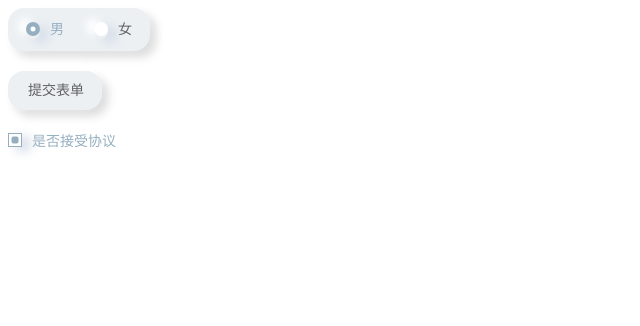
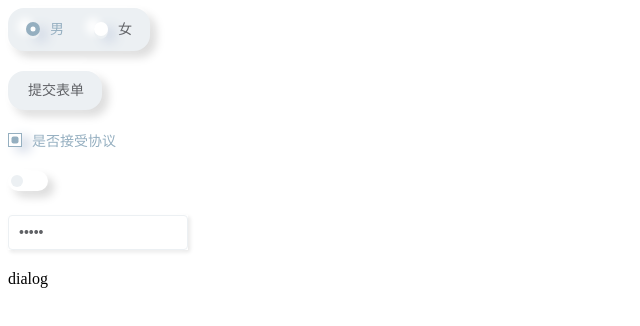
Before and after one commit to alfalfaw/parrot-ui, a Vue app: page / in a window 1280 px wide. Shown: the top 326 px of the page, without its empty margins (0-640 px from the left). Built offline with nearby package versions, Linux system fonts and the light colour scheme; a small style sheet from the web is missing.

Commit message:
add switch and input

```diff
--- a/public/index.html
+++ b/public/index.html
@@ -5,7 +5,7 @@
     <meta http-equiv="X-UA-Compatible" content="IE=edge" />
     <meta name="viewport" content="width=device-width,initial-scale=1.0" />
     <link rel="icon" href="<%= BASE_URL %>favicon.ico" />
-    <link rel="stylesheet" href="//at.alicdn.com/t/font_1965374_nquo5ytf2af.css" />
+    <link rel="stylesheet" href="//at.alicdn.com/t/font_1965374_8vi8vzn45kx.css" />
     <title><%= htmlWebpackPlugin.options.title %></title>
   </head>
   <body>
--- a/src/App.vue
+++ b/src/App.vue
@@ -11,6 +11,11 @@
     <pt-checkbox v-model="status" checked-value="accepted" unchecked-value="not_accepted" label="是否接受协议"></pt-checkbox>
 
     <div class="divider"></div>
+    <pt-switch v-model="switch1" checked-value="accepted" unchecked-value="not_accepted"></pt-switch>
+    <div class="divider"></div>
+    <pt-input showPassword clearable v-model="inputVal" type="password"></pt-input>
+    <div class="divider"></div>
+    <pt-dialog></pt-dialog>
   </div>
 </template>
 
@@ -21,7 +26,9 @@ export default {
   data() {
     return {
       gender: '1',
-      status: 'accepted'
+      status: 'accepted',
+      switch1: 'not_accepted',
+      inputVal: '请输入内容'
     }
   },
   methods: {
--- a/src/components/button.vue
+++ b/src/components/button.vue
@@ -81,6 +81,7 @@ export default {
   border-radius: 4px;
   box-shadow: -6px -6px 14px rgba(255, 255, 255, 0.7), -6px -6px 10px rgba(255, 255, 255, 0.5), 6px 6px 8px rgba(255, 255, 255, 0.075),
     6px 6px 10px rgba(0, 0, 0, 0.15);
+  transition: 0.65s;
 
   &:hover {
     box-shadow: -2px -2px 6px rgba(255, 255, 255, 0.6), -2px -2px 4px rgba(255, 255, 255, 0.4), 2px 2px 2px rgba(255, 255, 255, 0.05),
--- a/src/components/checkbox.vue
+++ b/src/components/checkbox.vue
@@ -41,9 +41,9 @@ export default {
     }
   },
   created() {
-    console.log(this.value)
-    console.log(this.checkedValue)
-    console.log(this.uncheckedValue)
+    // console.log(this.value)
+    // console.log(this.checkedValue)
+    // console.log(this.uncheckedValue)
   },
   methods: {}
 }
--- /dev/null
+++ b/src/components/dialog.vue
@@ -0,0 +1,16 @@
+<template>
+  <div class="pt-dialog">
+    dialog
+  </div>
+</template>
+
+<script>
+export default {
+  name: 'PtDialog'
+}
+</script>
+
+<style lang="scss" scoped>
+.pt-dialog {
+}
+</style>
--- /dev/null
+++ b/src/components/input.vue
@@ -0,0 +1,136 @@
+<template>
+  <div class="pt-input" :class="{ 'pt-input--suffix': showSuffix, 'is-value': !!this.value }">
+    <input
+      class="pt-input__inner"
+      :class="{ 'is-disabled': disabled }"
+      :placeholder="placeholder"
+      :type="type === 'password' ? (passwordVisible ? 'text' : 'password') : 'text'"
+      :disabled="disabled"
+      :value="value"
+      @input="$emit('input', $event.target.value)"
+    />
+    <span class="pt-input__suffix" v-if="showSuffix">
+      <i
+        v-if="clearable && this.value"
+        class="pt-input__icon iconfont icon-close"
+        @click="
+          $emit('input', '')
+          passwordVisible = false
+        "
+      ></i>
+      <i
+        v-if="showPassword && type === 'password'"
+        class="pt-input__icon iconfont icon-eye_protection"
+        @click="passwordVisible = !passwordVisible"
+      ></i>
+    </span>
+  </div>
+</template>
+
+<script>
+export default {
+  name: 'PtInput',
+  props: {
+    value: null,
+    showSuffix: {
+      type: Boolean,
+      default: true
+    },
+    showPassword: {
+      type: Boolean,
+      default: false
+    },
+
+    clearable: {
+      type: Boolean,
+      default: false
+    },
+    disabled: {
+      type: Boolean,
+      default: false
+    },
+    placeholder: {
+      type: String,
+      default: ''
+    },
+    type: {
+      type: String,
+      default: 'text'
+    }
+  },
+  data() {
+    return {
+      passwordVisible: false
+    }
+  },
+  computed: {},
+  created() {
+    console.log(this.showPassword)
+    console.log(this.clearable)
+    console.log(this.value)
+  }
+}
+</script>
+
+<style lang="scss" scoped>
+.pt-input {
+  width: 180px;
+  position: relative;
+  font-size: 14px;
+  display: inline-block;
+
+  box-shadow: -6px -6px 14px rgba(255, 255, 255, 0.7), -6px -6px 10px rgba(255, 255, 255, 0.5), 6px 6px 8px rgba(255, 255, 255, 0.075),
+    6px 6px 10px rgba(0, 0, 0, 0.15);
+  transition: 0.65s;
+  &:hover {
+    box-shadow: -2px -2px 6px rgba(255, 255, 255, 0.6), -2px -2px 4px rgba(255, 255, 255, 0.4), 2px 2px 2px rgba(255, 255, 255, 0.05),
+      2px 2px 4px rgba(0, 0, 0, 0.1);
+  }
+  &.is-value {
+    box-shadow: -2px -2px 6px rgba(255, 255, 255, 0.6), -2px -2px 4px rgba(255, 255, 255, 0.4), 2px 2px 2px rgba(255, 255, 255, 0.05),
+      2px 2px 4px rgba(0, 0, 0, 0.1);
+  }
+
+  .pt-input__inner {
+    cursor: pointer;
+    -webkit-appearance: none;
+    border-radius: 4px;
+    border: 1px solid #ecf0f3;
+    box-sizing: border-box;
+    color: #606266;
+    font-size: inherit;
+    height: 35px;
+    line-height: 35px;
+    outline: none;
+    padding: 0 10px;
+    width: 100%;
+    &:focus {
+      outline: none;
+      border-color: #95afc0;
+    }
+
+    &.is-disabled {
+      background: #ecf0f3;
+      color: #c0c4cc;
+      cursor: not-allowed;
+    }
+  }
+  .pt-input__suffix {
+    position: absolute;
+    height: 100%;
+    right: 10px;
+    top: 0;
+    line-height: 35px;
+    transition: 0.65s;
+    i {
+      color: #c0c4cc;
+      font-size: 14px;
+      cursor: pointer;
+      transition: color 0.2s cubic-bezier(0.645, 0.045, 0.355, 1);
+      &:hover {
+        color: #95afc0;
+      }
+    }
+  }
+}
+</style>
--- a/src/components/radio-group.vue
+++ b/src/components/radio-group.vue
@@ -28,6 +28,7 @@ export default {
   // box-shadow: 20px 20px 60px #d1d9e6, -20px -20px 60px #d1d9e6;
   box-shadow: -6px -6px 14px rgba(255, 255, 255, 0.7), -6px -6px 10px rgba(255, 255, 255, 0.5), 6px 6px 8px rgba(255, 255, 255, 0.075),
     6px 6px 10px rgba(0, 0, 0, 0.15);
+  transition: 0.65s;
   &:hover {
     box-shadow: -2px -2px 6px rgba(255, 255, 255, 0.6), -2px -2px 4px rgba(255, 255, 255, 0.4), 2px 2px 2px rgba(255, 255, 255, 0.05),
       2px 2px 4px rgba(0, 0, 0, 0.1);
--- /dev/null
+++ b/src/components/switch.vue
@@ -0,0 +1,116 @@
+<template>
+  <div class="pt-switch" :class="{ 'is-checked': checked }">
+    <span class="pt-switch__input">
+      <span class="pt-switch__inner"></span>
+      <input type="checkbox" class="pt-switch__original" v-model="model" />
+    </span>
+  </div>
+</template>
+
+<script>
+export default {
+  watch: {
+    value(newVal) {
+      console.log(newVal)
+    }
+  },
+  name: 'PtSwitch',
+  props: {
+    label: {
+      type: String,
+      default: ''
+    },
+    value: null,
+    checkedValue: null,
+    uncheckedValue: null
+  },
+  data() {
+    return {}
+  },
+  computed: {
+    model: {
+      get() {
+        return this.value
+      },
+      set() {
+        this.checked ? this.$emit('input', this.uncheckedValue) : this.$emit('input', this.checkedValue)
+      }
+    },
+    checked() {
+      return this.value === this.checkedValue
+    }
+  },
+  created() {
+    console.log(this.value)
+    // console.log(this.value)
+    // console.log(this.checkedValue)
+    // console.log(this.uncheckedValue)
+  },
+  methods: {}
+}
+</script>
+
+<style lang="scss" scoped>
+.pt-switch {
+  display: inline-flex;
+  color: #606266;
+  font-size: 14px;
+  overflow: hidden;
+  position: relative;
+  cursor: pointer;
+  white-space: nowrap;
+  -webkit-user-select: none;
+  -moz-user-select: none;
+  -ms-user-select: none;
+  user-select: none;
+  border-radius: 10px;
+  background: #fff;
+  transition: 0.65s;
+  box-shadow: -6px -6px 14px rgba(255, 255, 255, 0.7), -6px -6px 10px rgba(255, 255, 255, 0.5), 6px 6px 8px rgba(255, 255, 255, 0.075),
+    6px 6px 10px rgba(0, 0, 0, 0.15);
+
+  & + .pt-switch {
+    margin-left: 30px;
+  }
+  .pt-switch__input {
+    height: 20px;
+    width: 40px;
+    position: relative;
+    .pt-switch__inner {
+      position: absolute;
+      content: '';
+      width: 12px;
+      height: 12px;
+      top: 50%;
+      left: 3px;
+      transform: translateY(-50%);
+      border-radius: 50%;
+      background: #ecf0f3;
+      transition: 0.65s;
+    }
+    .pt-switch__original {
+      display: block;
+      opacity: 0;
+      outline: none;
+      position: absolute;
+      width: 100%;
+      height: 100%;
+      margin: 0;
+      // z-index 必须较高
+      z-index: 1;
+    }
+  }
+
+  &.is-checked {
+    background: #ecf0f3;
+
+    .pt-switch__input {
+      .pt-switch__inner {
+        // 必须取消设置
+        left: calc(100% - 15px);
+        background: #95afc0;
+      }
+    }
+  }
+}
+</style>
--- a/src/main.js
+++ b/src/main.js
@@ -4,12 +4,18 @@ import PtRadio from './components/radio'
 import PtRadioGroup from './components/radio-group'
 import PtButton from './components/button'
 import PtCheckbox from './components/checkbox'
+import PtSwitch from './components/switch'
+import PtInput from './components/input'
+import PtDialog from './components/dialog'
 Vue.config.productionTip = false
 
 Vue.component(PtRadio.name, PtRadio)
 Vue.component(PtRadioGroup.name, PtRadioGroup)
 Vue.component(PtButton.name, PtButton)
 Vue.component(PtCheckbox.name, PtCheckbox)
+Vue.component(PtSwitch.name, PtSwitch)
+Vue.component(PtInput.name, PtInput)
+Vue.component(PtDialog.name, PtDialog)
 new Vue({
   render: h => h(App)
 }).$mount('#app')
```
Also changed, not shown: test/test.vue (+104 -64 lines).
